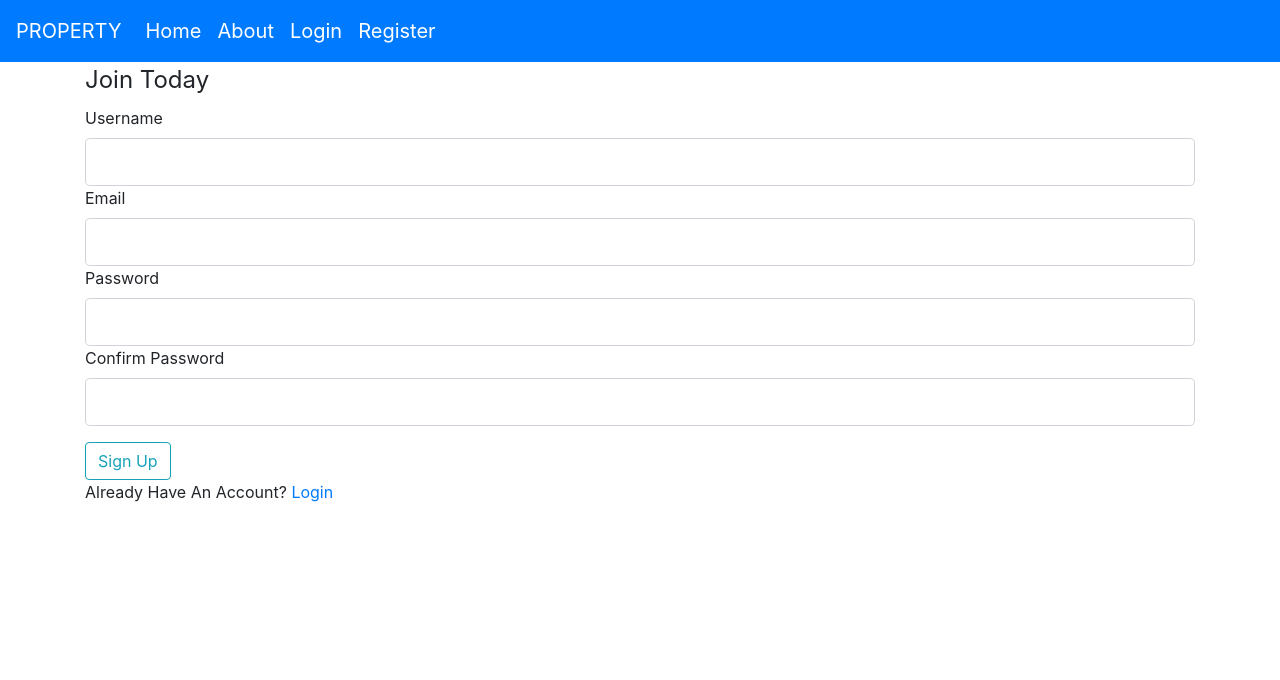
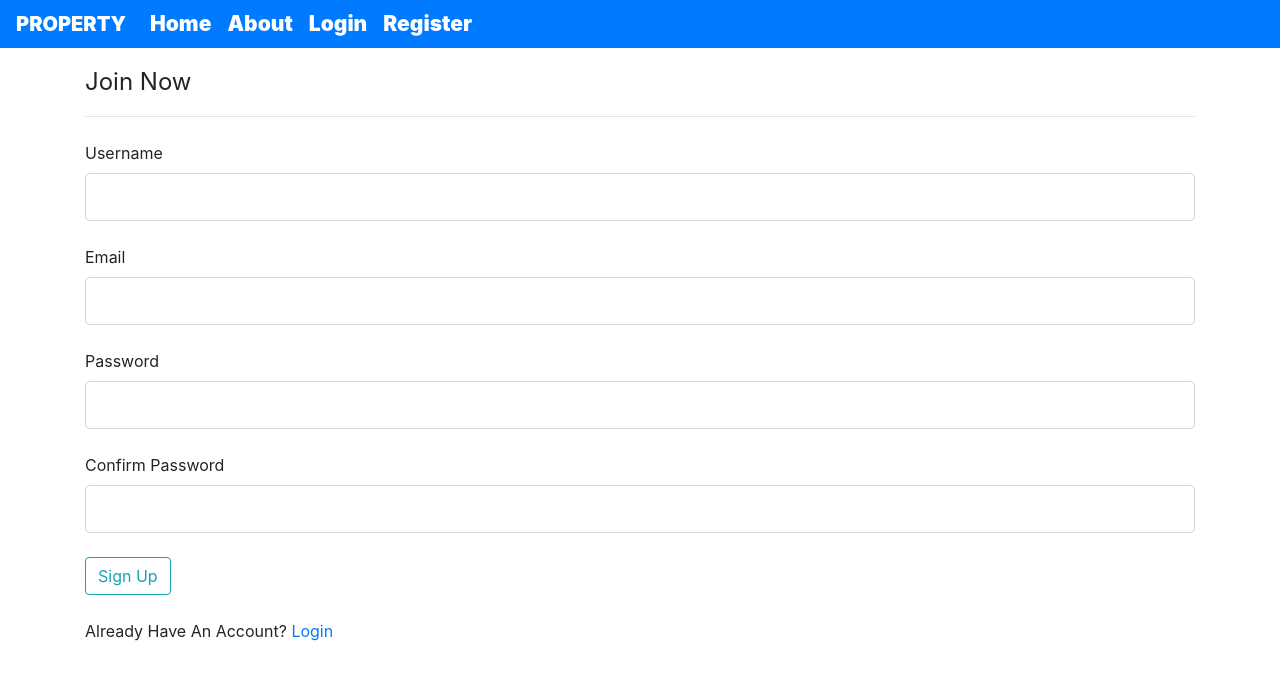
Before and after one commit to ankitsingh03/flask-toy-project, a Flask app: page /register in a window 1280 px wide. Shown: the top 680 px of the page. Run offline with Flask 2, Linux system fonts and the light colour scheme; some libraries are stand-ins or nearby versions.

Commit message:
padding & margin

```diff
--- a/flaskproperty/routes.py
+++ b/flaskproperty/routes.py
@@ -32,6 +32,7 @@ def register():
     # If logged user try to access login funtion. This will redirect to home
     if current_user.is_authenticated:
         return redirect(url_for('home'))
+
     form = RegistrationForm()
     if form.validate_on_submit():
         hashed_password = bcrypt.generate_password_hash(form.password.data)\
@@ -39,10 +40,13 @@ def register():
         seller = User(username=form.username.data,
                       email=form.email.data,
                       password=hashed_password)
+
         db.session.add(seller)
         db.session.commit()
+
         flash(f"Account is created { form.username.data }", 'success')
         return redirect(url_for('login'))
+
     return render_template('register.html', title='Register', form=form)
 
 
@@ -78,6 +82,10 @@ def logout():
 
 
 def save_picture(form_picture):
+    '''
+    This function save the image at definate path, \
+    resize the image and encrypt the image file name and return.
+    '''
     # generating random string
     random_hex = secrets.token_hex(8)
     _, f_ext = os.path.splitext(form_picture.filename)
@@ -94,25 +102,35 @@ def save_picture(form_picture):
 @app.route("/post/new", methods=['GET', 'POST'])
 @login_required
 def new_post():
+    '''
+    This function helps to create new post for seller.
+    '''
     form = PostForm()
     if form.validate_on_submit():
         photo_file = form.photo.data
         if photo_file:
+            # Take encrypt file name
             photo_file = save_picture(photo_file)
         post = Post(location=form.location.data,
                     detail=form.detail.data,
                     image=photo_file,
                     author=current_user)
+
         db.session.add(post)
         db.session.commit()
+
         flash('Your account has been updated!', 'success')
         return redirect(url_for('home'))
+
     return render_template('create_post.html', title='Create Post',
                            form=form, heading='Write New Post for Buyers')
 
 
 @app.route("/post/<int:post_id>")
 def post(post_id):
+    '''
+    This function shows the single post to seller for update and delete.
+    '''
     post = Post.query.get_or_404(post_id)
     return render_template('post.html', title=post.location, post=post)
 
@@ -122,6 +140,7 @@ def post(post_id):
 def update_post(post_id):
     post = Post.query.get_or_404(post_id)
     form = PostForm()
+
     if form.validate_on_submit():
         post.location = form.location.data
         post.detail = form.detail.data
--- a/flaskproperty/static/main.css
+++ b/flaskproperty/static/main.css
@@ -8,7 +8,11 @@ h1, h2, h3, h4, h5, h6 {
   }
 
 .nav-size {
-   font-size: 20px;
+   font-size: 21px;
+   font-weight: 900;
+   padding-top: 0px;
+   padding-bottom: 0px;
+
 }
 
 .inter-cross {
--- a/flaskproperty/templates/about.html
+++ b/flaskproperty/templates/about.html
@@ -1,7 +1,7 @@
 {% extends "layout.html" %}
 {% block content %}
-<h2>
-    Want To Know About Us
+<h2 class="mt-3 mb-4">
+    Want To Know About Us<hr>
 </h2>
 <p>
     Hello Seller and Buyer, we make this website to provide an ease for you in property dealing.
--- a/flaskproperty/templates/account.html
+++ b/flaskproperty/templates/account.html
@@ -1,8 +1,8 @@
 {% extends "layout.html" %}
 {% block content %}
 <div>
-    <h2>{{ current_user.username }}</h2>
-    <p class="text-secondary">{{ current_user.email }}</p>
+    <h2 class="pt-3">{{ current_user.username }}</h2>
+    <p class="text-secondary">{{ current_user.email }}</p><hr>
     <form method="POST" action="">
         <!-- csrf token -->
         {{ form.hidden_tag() }}
--- a/flaskproperty/templates/create_post.html
+++ b/flaskproperty/templates/create_post.html
@@ -1,6 +1,6 @@
 {% extends "layout.html" %}
 {% block content %}
-    <h2>{{ heading }}</h2>
+    <h2 class="mt-3 mb-4">{{ heading }}<hr></h2>
     <form method="POST" action="" enctype="multipart/form-data">
         {{ form.hidden_tag() }}
         <div class="form-group">
--- a/flaskproperty/templates/home.html
+++ b/flaskproperty/templates/home.html
@@ -1,6 +1,6 @@
 {% extends "layout.html" %}
 {% block content %}
-  <h2>{{ heading }}</h2>
+  <h2 class="mt-3 mb-4">{{ heading }}<hr></h2>
   {% for post in posts %}
     <div class="card mb-3" style="max-width: 1200px;">
       <div class="row g-0">
--- a/flaskproperty/templates/layout.html
+++ b/flaskproperty/templates/layout.html
@@ -17,7 +17,7 @@
 <body>
     <!-- navigation bar -->
     <nav class="navbar navbar-expand-lg navbar-dark bg-primary nav-size">
-        <a class="navbar-brand nav-size" href="/">PROPERTY</a>
+        <a class="navbar-brand" href="/">PROPERTY</a>
         <button class="navbar-toggler" type="button" data-toggle="collapse" data-target="#navbarSupportedContent" aria-controls="navbarSupportedContent" aria-expanded="false" aria-label="Toggle navigation">
           <span class="navbar-toggler-icon"></span>
         </button>
--- a/flaskproperty/templates/login.html
+++ b/flaskproperty/templates/login.html
@@ -5,7 +5,7 @@
         <!-- CSRF Token -->
         {{ form.hidden_tag() }}
         <fieldset>
-            <legend >Log In</legend>
+            <legend class="pt-2 mb-2">Log In <hr></legend>
             <div>
                 {{ form.email.label(class="form-control-label") }}
                 {% if form.email.errors %}
@@ -17,7 +17,7 @@
                     </div>
                 {% else %}
                     {{ form.email(class="form-control form-control-lg") }}
-                {% endif %}
+                {% endif %}<br>
             </div>
             <div class="form-group">
                 {{ form.password.label(class="form-control-label") }}
--- a/flaskproperty/templates/post.html
+++ b/flaskproperty/templates/post.html
@@ -1,6 +1,6 @@
 {% extends "layout.html" %}
 {% block content %}
-    <h2>{{ heading }}</h2>
+    <h2 class="mt-3 mb-4">{{ heading }}</h2>
     <div class="card mb-3" style="max-width: 1200px;">
       <div class="row g-0">
         <div class="col-md-4">
--- a/flaskproperty/templates/register.html
+++ b/flaskproperty/templates/register.html
@@ -5,7 +5,7 @@
             <!-- adding CSRF Token -->
             {{ form.hidden_tag() }}
             <fieldset>
-                <legend>Join Today</legend>
+                <legend class="pt-3 mb-2">Join Now <hr></legend>
                 <div>
                     {{ form.username.label(class="") }}
                     {% if form.username.errors %}
@@ -17,7 +17,7 @@
                         </div>
                     {% else %}
                         {{ form.username(class="form-control form-control-lg") }}
-                    {% endif %}
+                    {% endif %}<br>
                 </div>
                 <div>
                     {{ form.email.label }}
@@ -30,7 +30,7 @@
                         </div>
                     {% else %}
                         {{ form.email(class="form-control form-control-lg") }}
-                    {% endif %}
+                    {% endif %}<br>
                 </div>
                 <div>
                     {{ form.password.label }}
@@ -43,7 +43,7 @@
                         </div>
                     {% else %}
                         {{ form.password(class="form-control form-control-lg") }}
-                    {% endif %}
+                    {% endif %}<br>
                 </div>
                 <div>
                     {{ form.confirm_password.label }}
@@ -56,14 +56,14 @@
                         </div>
                     {% else %}
                         {{ form.confirm_password(class="form-control form-control-lg") }}
-                    {% endif %}
+                    {% endif %}<br>
                 </div>
             </fieldset>
-            <div class="pt-3">
+            <div>
                 {{ form.submit(class="btn btn-outline-info") }}
             </div>
         </form>
-    </div>
+    </div><br>
     <div>
         Already Have An Account? <a href="{{ url_for('login') }}">Login</a>
     </div>
--- a/flaskproperty/templates/user_posts.html
+++ b/flaskproperty/templates/user_posts.html
@@ -1,6 +1,6 @@
 {% extends "layout.html" %}
 {% block content %}
-  <h2>{{ heading }}'s Posts</h2>
+  <h2 class="mt-3 mb-4">{{ heading }}'s Posts<hr></h2>
   {% for post in posts %}
     <div class="card mb-3" style="max-width: 1200px;">
       <div class="row g-0">
```
Also changed, not shown: README.md.
